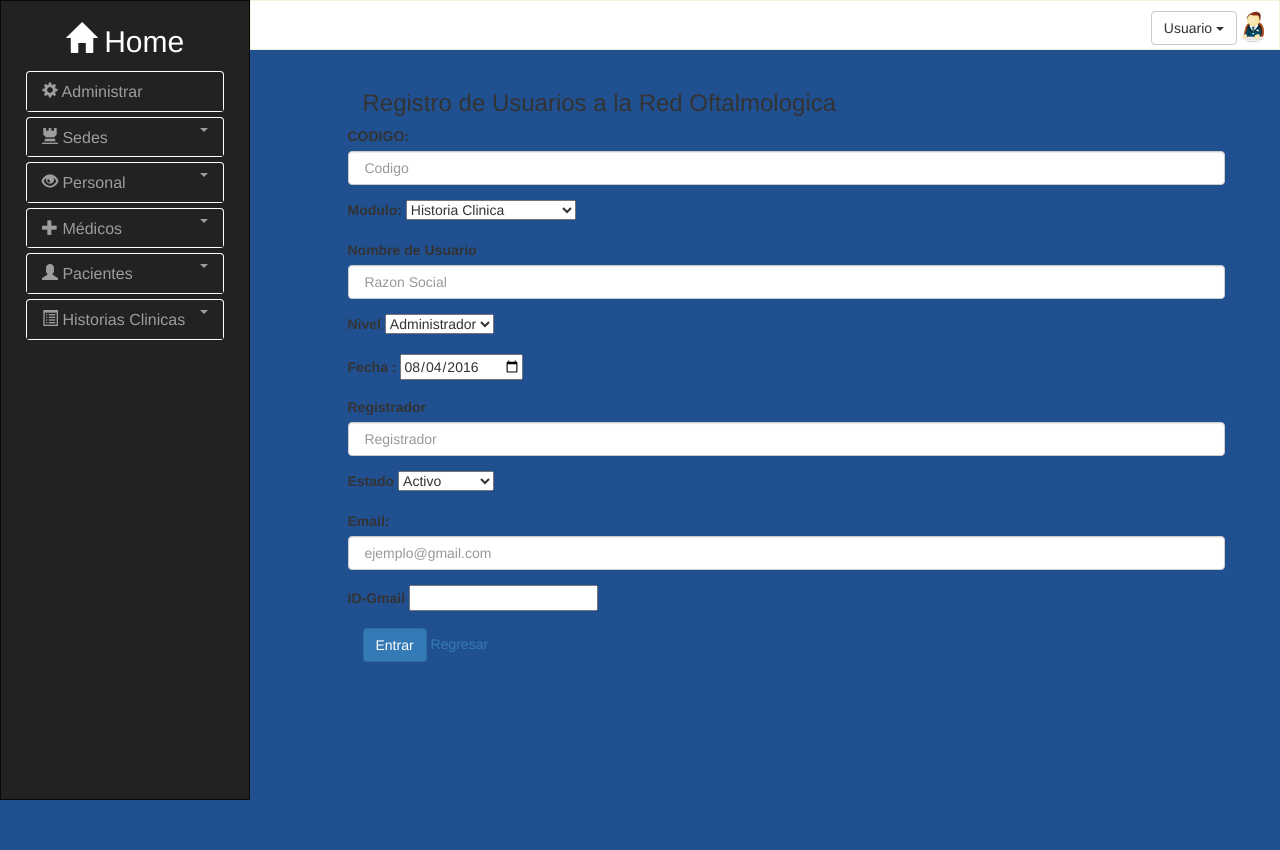
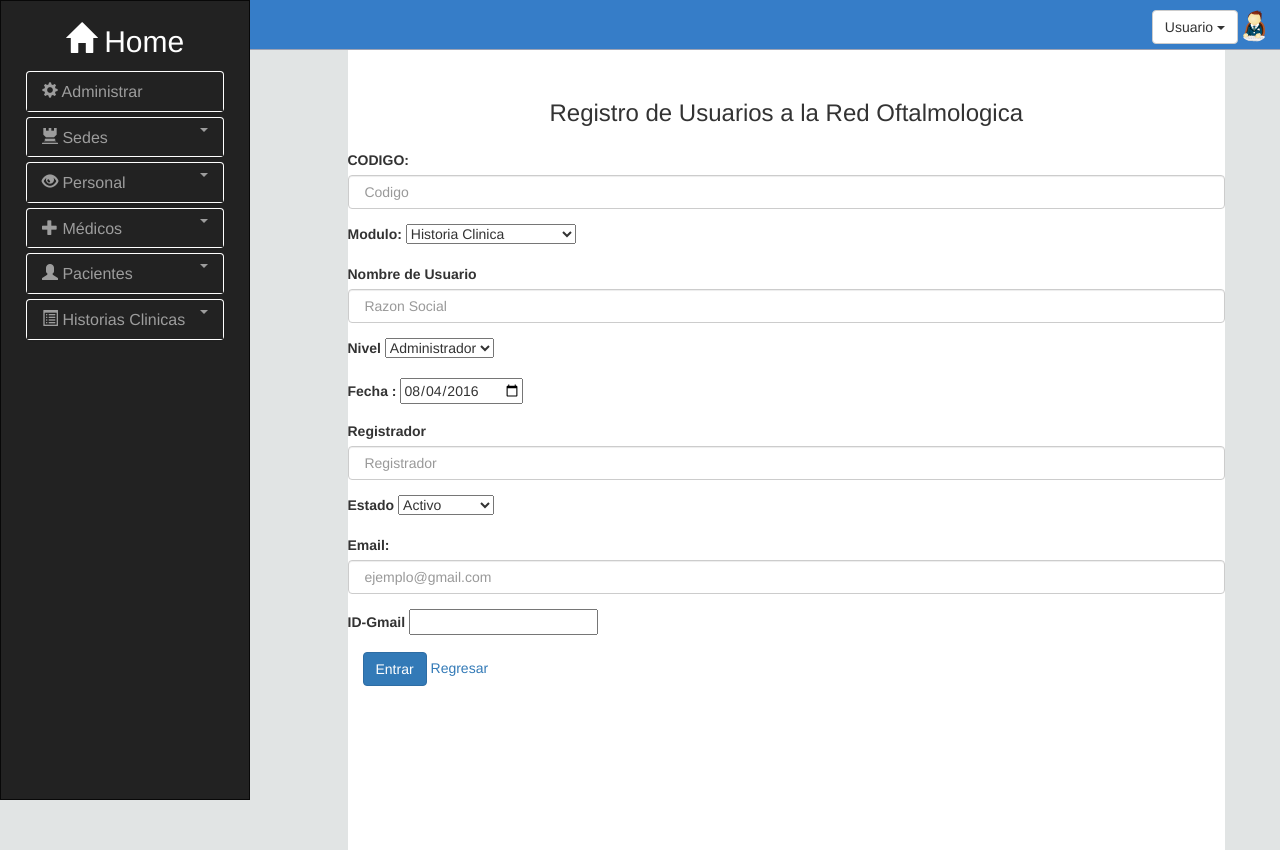
Before and after one commit to githubred/GitHubRedRojas, a Laravel app: template resources/views/MaUsuario/create.blade.php in a window 1280 px wide. Before the commit the page ends 800 px from the top, so only its background shows below. Run offline with Laravel 8, Linux system fonts and the light colour scheme; the template is opened without the code that fills it, so the values that code supplies are empty; settings files or empty folders that the repository lacks are supplied; some libraries are stand-ins or nearby versions.

```diff
--- a/public/css/login.css
+++ b/public/css/login.css
@@ -7,7 +7,7 @@
     margin: 0 auto;
 }
 .secure {
-    display: block;
+    display: none;
 }
 .panel-heading {
     font-weight: bold;
--- a/public/css/main.css
+++ b/public/css/main.css
@@ -1,12 +1,12 @@
+html {
+    height: 100%;
+}
 body{
-    background-color: #215091;
+    background-color: #e1e4e4;
+    height: 100%;
 }
 
-#lado-izq, #lado-der {
-    border: none;
-    border-width: thin;
-    border-color: black;
-    background-color: transparent;
+#lado-der {
 
     /*propiedades tamaño*/
     height: 100%;
@@ -14,13 +14,23 @@ body{
 #lado-der{
     top: 50px;
     padding-top: 20px;
+    background-color: #fff;
+/*
+    border-left: 1px solid gray;
+    border-right: 1px solid gray;
+*/
+    height: 100%;
+}
+.container {
+    height: 100%;
+}
+.row {
+    height: 100%;
 }
 
 #lado-der-top, #lado-der-down{
-    border: double;
-    border-width: thin;
-    border-color: #F2F2DA;
-    background-color: white;
+    border-bottom: 1px solid #9ca2b4;
+    background-color: #367dc8;
 }
 
 #lado-izq-menu{
@@ -122,3 +132,33 @@ body{
 {
     float:none !important;
 }
+
+/*TABLA*/
+.blank1 {
+    background-color: #fff;
+    border-radius: 4px;
+    height: 50px;
+    padding: 10px;
+    text-align: center;
+}
+
+thead tr:nth-child(odd){
+    background: #5f717b;
+    color: #FFFFFF;
+}
+
+tbody tr:nth-child(odd){
+    background: #7094a7;
+    color: #FFFFFF;
+}
+
+tbody tr:nth-child(even){
+    background: #ffffff;
+    color: #000000;
+}
+
+.table>tbody>tr>td {
+    vertical-align: middle;
+    padding: 4px;
+    padding-left: 4px;
+}
--- a/resources/views/Plantillas/sistema.blade.php
+++ b/resources/views/Plantillas/sistema.blade.php
@@ -7,10 +7,10 @@
         <title>Menu Principal</title>
 
         <!--Links y Js de Bootstrap-->
-        <link rel="stylesheet" href="css/bootstrap.min.css">
+<!--        <link rel="stylesheet" href="css/bootstrap.min.css">-->
         {!!Html::style('css/bootstrap.min.css')!!}
         <!--Links y js propias-->
-        <link rel="stylesheet" href="css/main.css">
+<!--        <link rel="stylesheet" href="css/main.css">-->
         {!!Html::style('css/main.css')!!}
 
     </head>
@@ -281,17 +281,17 @@
             </div>
         </div>
         <!--Jquery-->
-        <script type="text/javascript" src="js/jquery-3.1.0.min.js"></script>
+<!--        <script type="text/javascript" src="js/jquery-3.1.0.min.js"></script>-->
         {!!Html::script('js/jquery-3.1.0.min.js')!!}
-        <script type="text/javascript" src="js/jquery-2.2.4.min.js"></script>
+<!--        <script type="text/javascript" src="js/jquery-2.2.4.min.js"></script>-->
         {!!Html::script('js/jquery-2.2.4.min.js')!!}
-        <script type="text/javascript" src="js/jquery-1.12.4.min.js"></script>
+<!--        <script type="text/javascript" src="js/jquery-1.12.4.min.js"></script>-->
         {!!Html::script('js/jquery-1.12.4.min.js')!!}
         <!--bootstrap js-->
-        <script type="text/javascript" src="js/bootstrap.min.js"></script>
+<!--        <script type="text/javascript" src="js/bootstrap.min.js"></script>-->
         {!!Html::script('js/bootstrap.min.js')!!}
         <!--own js-->
-        <script type="text/javascript" src="js/main.js"></script>
+        <!--<script type="text/javascript" src="js/main.js"></script>-->
         {!!Html::script('js/main.js')!!}
 
     </body>
```
Also changed, not shown: public/js/login.js (+7 -4 lines).
